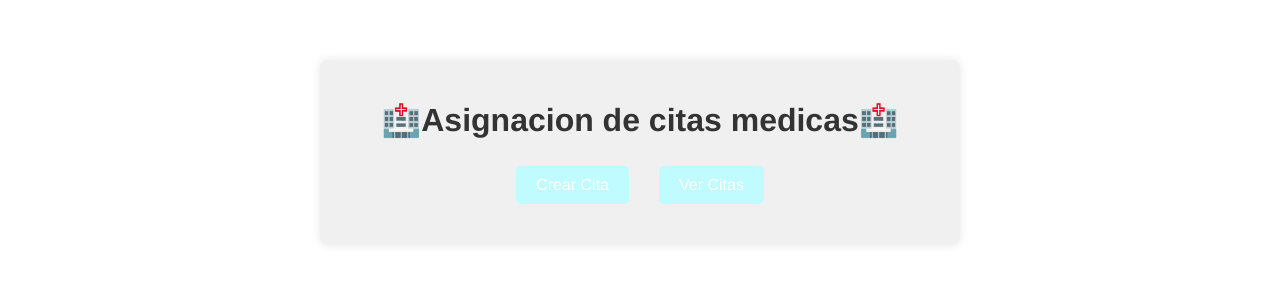
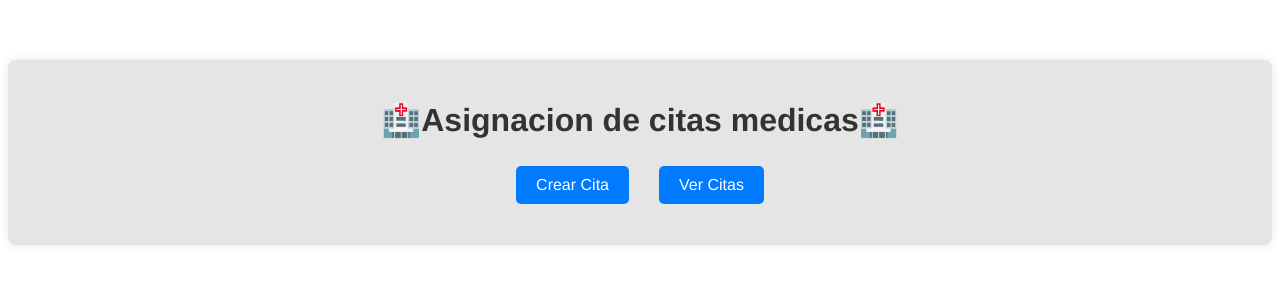
Before and after one commit to sebastian11020/Medical-Appointment-Client, a Vue app: page / in a window 1280 px wide. Shown: the top 300 px of the page. Built offline with nearby package versions, Linux system fonts and the light colour scheme.

Commit message:
Update_View

```diff
--- a/src/views/CreateAppointment.vue
+++ b/src/views/CreateAppointment.vue
@@ -77,7 +77,7 @@ export default {
   max-width: 600px;
   margin: 0 auto;
   padding: 20px;
-  background: #bffbff;
+  background: #e5e5e5; /* Fondo aplicado */
   border-radius: 8px;
   box-shadow: 0 0 10px rgba(0, 0, 0, 0.1);
 }
--- a/src/views/HomePage.vue
+++ b/src/views/HomePage.vue
@@ -18,10 +18,9 @@ export default {
 
 <style scoped>
 .container {
-  max-width: 600px;
-  margin: 0 auto;
+  text-align: center;
   padding: 20px;
-  background: #f0f0f0;
+  background: #e5e5e5; /* Fondo aplicado */
   border-radius: 8px;
   box-shadow: 0 0 10px rgba(0, 0, 0, 0.1);
 }
@@ -48,7 +47,7 @@ nav ul li {
   margin: 5px;
   border: none;
   border-radius: 5px;
-  background-color: #bffbff;
+  background-color: #007bff;
   color: white;
   text-decoration: none;
   text-align: center;
--- a/src/views/ViewAppointments.vue
+++ b/src/views/ViewAppointments.vue
@@ -99,7 +99,7 @@ export default {
   max-width: 800px;
   margin: 0 auto;
   padding: 20px;
-  background: #bffbff;
+  background: #e5e5e5; /* Fondo aplicado */
   border-radius: 8px;
   box-shadow: 0 0 10px rgba(0, 0, 0, 0.1);
 }
```
